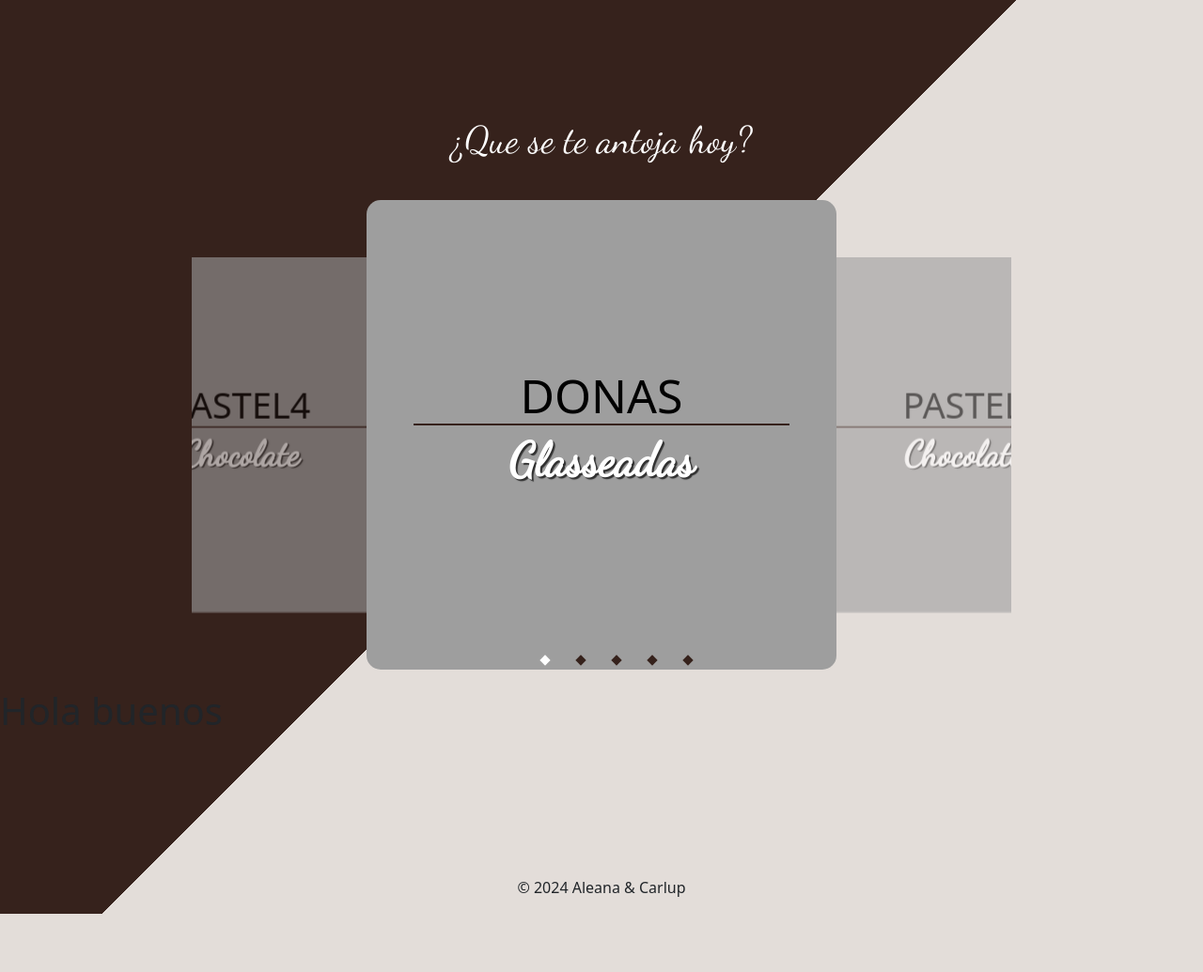
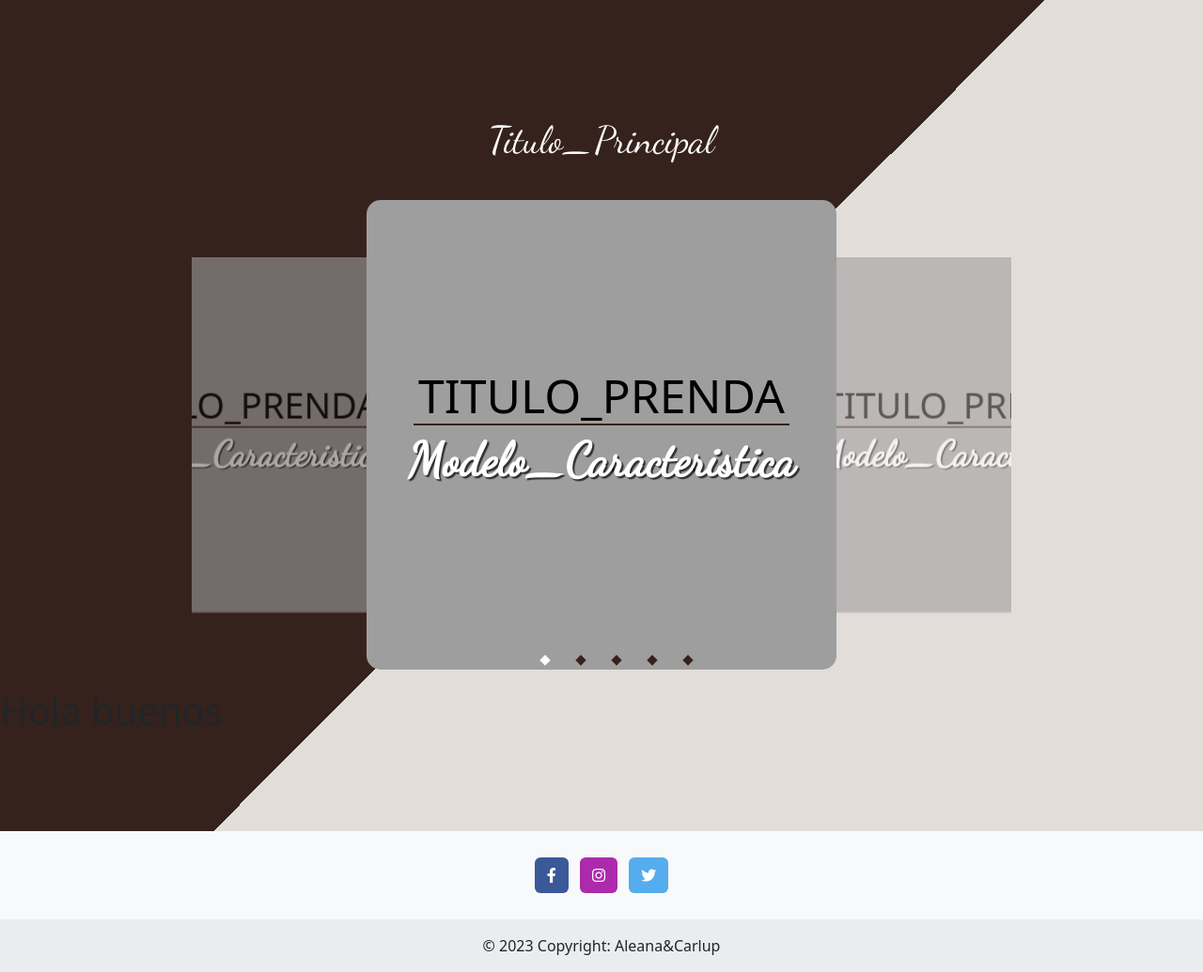
Before and after one commit to ISCRDAA/Aleana-Carlup, a PHP site: page /Angel/ in a window 1280 px wide. Shown: the part 91-1126 px from the top of the page at 94% size. Before the commit the page ends 1064 px from the top, so only its background shows below. Run offline with PHP 8.4, Linux system fonts and the light colour scheme.

Commit message:
Se agrego el footer

```diff
--- a/Assets/css/cssErrorPage.css
+++ b/Assets/css/cssErrorPage.css
@@ -500,8 +500,6 @@ button {
         max-height: 100vh;
     }
 
-
-
     .error__content {
         position: static;
         margin: 0 auto;
--- a/Assets/css/cssCarrusel.css
+++ b/Assets/css/stiles.css
@@ -1,3 +1,6 @@
+/* ---------------------------------- */
+/* Estilos de Carrusel Inicio */
+/* ---------------------------------- */
 * {
     margin: 0;
     padding: 0;
@@ -76,3 +79,6 @@ body {
     margin: 0 15px;
     background: #36221c;
 }
+/* ---------------------------------- */
+/* Estilos de Carrusel Final */
+/* ---------------------------------- */
--- a/Views/Errors/error.php
+++ b/Views/Errors/error.php
@@ -42,7 +42,6 @@
                 <h1 class="message__title">Página no encontrada</h1>
                 <p class="message__text">Lo sentimos, la página que estabas buscando no se encuentra aquí.
                     Es posible que el enlace que siguió esté roto o ya no exista.
-
                 </p>
             </div>
             <div class="error__nav e-nav">
--- a/Views/home.php
+++ b/Views/home.php
@@ -7,16 +7,17 @@
     <!--icono de la pagina en las pestaña del navegador -->
     <link rel="shortcut icon" href="../assets/iconoblanco.ico" />
     <!-- Fonts -->
-    <link href="https://fonts.googleapis.com/css?family=Dancing+Script|Raleway:500,600&display=swap" rel="stylesheet">
+    <link rel="stylesheet" href="https://fonts.googleapis.com/css?family=Dancing+Script|Raleway:500,600&display=swap">
     <!--Link para los iconos-->
-    <link rel="stylesheet" href="https://cdnjs.cloudflare.com/ajax/libs/font-awesome/5.15.3/css/all.min.css" integrity="sha512-...." crossorigin="anonymous" />
+    <link rel="stylesheet" href="https://cdnjs.cloudflare.com/ajax/libs/font-awesome/5.15.3/css/all.min.css"/>
     <!-- Materialize.css -->
     <link rel="stylesheet" href="<?= media(); ?>/css/materialize.min.css">
     <!-- CSS Estilos -->
-    <link rel="stylesheet" href="<?= media(); ?>/css/cssCarrusel.css">
+    <link rel="stylesheet" href="<?= media(); ?>/css/stiles.css">
     <!--Link para bootstrap-->
     <link rel="stylesheet" href="<?= media(); ?>/css/bootstrap.min.css">
     <title><?= $data['page_tag']; ?></title>
+    <link rel="icon" href="<?= media(); ?>/images/icono.ico" type="image/x-icon" />
 </head>
 
 <body>
@@ -72,42 +73,42 @@
     <div class="container_AC">
         <div class="row_AC">
             <div class="col_AC s12_AC">
-                <h1 class="center-align_AC titulo_AC">¿Que se te antoja hoy?</h1>
+                <h1 class="center-align_AC titulo_AC">Titulo_Principal</h1>
 
                 <div class="carousel center-align_AC">
 
                     <div class="carousel-item">
-                        <h2 class="subtitulo_AC">Donas</h2>
+                        <h2 class="subtitulo_AC">Titulo_Prenda</h2>
                         <div class="linea-division_AC"></div>
-                        <p class="sabor_AC">Glasseadas</p>
+                        <p class="sabor_AC">Modelo_Caracteristica</p>
                         <img src="<?= media(); ?>/images/uploads/Modelo31frente.jpeg" alt="">
                     </div>
 
                     <div class="carousel-item">
-                        <h2 class="subtitulo_AC">Pastel</h2>
+                        <h2 class="subtitulo_AC">Titulo_Prenda</h2>
                         <div class="linea-division_AC"></div>
-                        <p class="sabor_AC">Chocolate</p>
+                        <p class="sabor_AC">Modelo_Caracteristica</p>
                         <img src="<?= media(); ?>/images/uploads/Modelo32frente2.jpeg" alt="">
                     </div>
 
                     <div class="carousel-item">
-                        <h2 class="subtitulo_AC">Pastel2</h2>
+                        <h2 class="subtitulo_AC">Titulo_Prenda</h2>
                         <div class="linea-division_AC"></div>
-                        <p class="sabor_AC">Chocolate</p>
+                        <p class="sabor_AC">Modelo_Caracteristica</p>
                         <img src="<?= media(); ?>/images/uploads/Modelo35frente.jpeg" alt="">
                     </div>
 
                     <div class="carousel-item">
-                        <h2 class="subtitulo_AC">Pastel3</h2>
+                        <h2 class="subtitulo_AC">Titulo_Prenda</h2>
                         <div class="linea-division_AC"></div>
-                        <p class="sabor_AC">Chocolate</p>
+                        <p class="sabor_AC">Modelo_Caracteristica</p>
                         <img src="<?= media(); ?>/images/uploads/Modelo95frente2.jpeg" alt="">
                     </div>
 
                     <div class="carousel-item">
-                        <h2 class="subtitulo_AC">Pastel4</h2>
+                        <h2 class="subtitulo_AC">Titulo_Prenda</h2>
                         <div class="linea-division_AC"></div>
-                        <p class="sabor_AC">Chocolate</p>
+                        <p class="sabor_AC">Modelo_Caracteristica</p>
                         <img src="<?= media(); ?>/images/uploads/Modelo201frente.jpeg" alt="">
                     </div>
 
@@ -123,10 +124,59 @@
     <br><br>
     <br>
     <br>
+    <!--
+    <footer class="container mt-5 text-center">  Agrega la clase 'mt-5' al footer para un margen superior de 5 unidades (puedes ajustar el valor según sea necesario)
+        <p>&copy; 2024 Aleana & Carlup</p>
+    </footer> -->
 
-    <footer class="container mt-5 text-center"> <!-- Agrega la clase 'mt-5' al footer para un margen superior de 5 unidades (puedes ajustar el valor según sea necesario) -->
-        <p>&copy; 2024 Aleana & Carlup</p>
+    <footer class="bg-body-tertiary text-center">
+        <!-- Grid container -->
+        <div class="container p-4 pb-0">
+            <!-- Section: Social media -->
+            <section class="mb-4">
+
+                <!-- Facebook -->
+                <a
+                    data-mdb-ripple-init
+                    class="btn text-white btn-floating m-1"
+                    style="background-color: #3b5998;"
+                    href="#!"
+                    role="button"
+                ><i class="fab fa-facebook-f rounded-circle"></i>
+                </a>
+
+                <!-- Instagram -->
+                <a
+                    data-mdb-ripple-init
+                    class="btn text-white btn-floating m-1"
+                    style="background-color: #ac2bac;"
+                    href="#!"
+                    role="button"
+                ><i class="fab fa-instagram"></i>
+                </a>
+
+                <!-- Twitter -->
+                <a
+                    data-mdb-ripple-init
+                    class="btn text-white btn-floating m-1"
+                    style="background-color: #55acee;"
+                    href="#!"
+                    role="button"
+                ><i class="fab fa-twitter"></i>
+                </a>
+
+            </section>
+            <!-- Section: Social media -->
+        </div>
+        <!-- Grid container -->
+
+        <!-- Copyright -->
+        <div class="text-center p-3" style="background-color: rgba(0, 0, 0, 0.05);">
+            © 2023 Copyright: Aleana&Carlup
+        </div>
+        <!-- Copyright -->
     </footer>
+
     <!-- Materialize.js -->
     <script src="<?= media(); ?>/js/materialize.min.js"></script>
     <!-- Materialize.js -->
```
